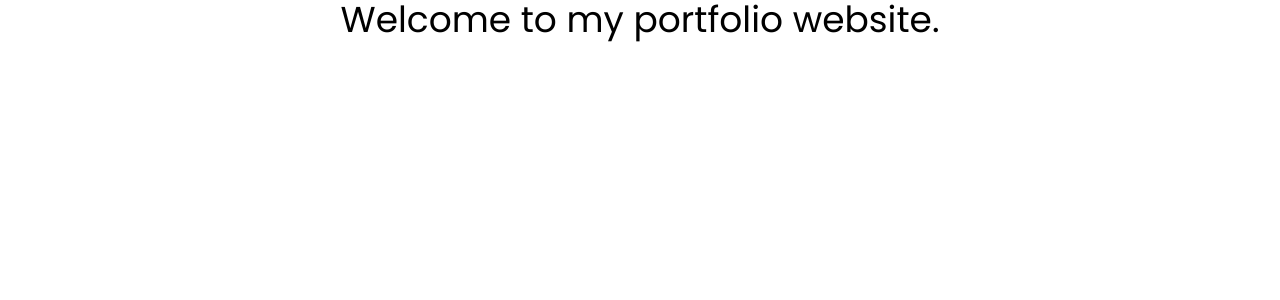
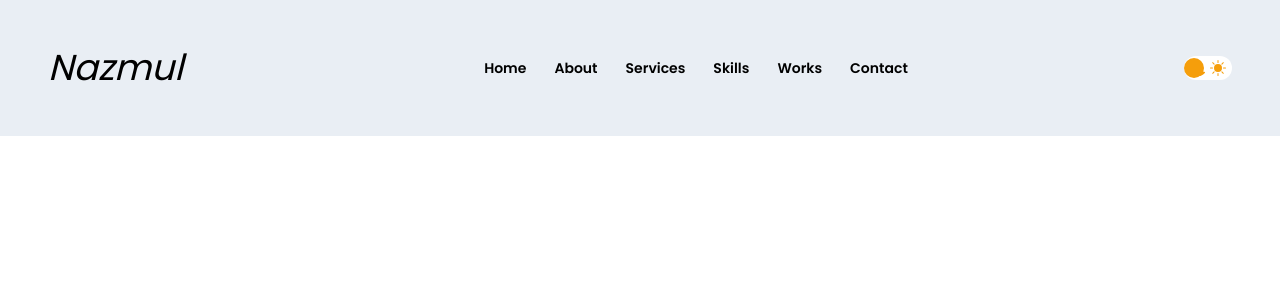
Before and after one commit to Nazmul1582/my-portfolio, a React (Vite) app: page / in a window 1280 px wide. Shown: the top 300 px of the page. Built offline with nearby package versions, Linux system fonts and the light colour scheme.

Commit message:
created a static navbar and a index.js file for put some variables

```diff
--- a/package.json
+++ b/package.json
@@ -11,7 +11,8 @@
   },
   "dependencies": {
     "react": "^18.2.0",
-    "react-dom": "^18.2.0"
+    "react-dom": "^18.2.0",
+    "react-icons": "^4.12.0"
   },
   "devDependencies": {
     "@types/react": "^18.2.37",
--- a/src/App.jsx
+++ b/src/App.jsx
@@ -1,8 +1,10 @@
+import Navbar from "./components/Navbar"
+
 function App() {
 
   return (
     <div className="font-poppins">
-      <h1 className="text-4xl text-center">Welcome to my portfolio website.</h1>
+      <Navbar />
     </div>
   )
 }
--- /dev/null
+++ b/src/components/Navbar.jsx
@@ -0,0 +1,67 @@
+import { navLinks } from "../index";
+import { BsMoonFill, BsSunFill } from "react-icons/bs";
+
+const Navbar = () => {
+    return (
+        <header
+        className={`w-full dark:bg-slate-800/75 dark:text-slate-100 bg-slate-200/75 fixed top-0 z-10 backdrop-blur-xl`}
+      >
+        <nav className="w-full xl:max-w-screen-xl mx-auto p-8 sm:p-12 py-5">
+          <div className="flex items-center justify-between">
+            <div className="w-40">
+              <a href="#home">
+                <span className="gradientText text-4xl italic pr-2">Nazmul</span>
+              </a>
+            </div>
+            <ul className="list-none md:flex hidden gap-3">
+              {navLinks.map((item) => (
+                <li key={item.id}>
+                  <a
+                    href={`#${item.id}`}
+                    className={`text-sm font-semibold p-2  duration-300`}
+                  >
+                    {item.title}
+                  </a>
+                </li>
+              ))}
+            </ul>
+
+            <div className="flex items-center justify-center gap-5">
+              <div
+                className="h-6 w-12 flex items-center justify-center border-0 border-amber-500 bg-white rounded-full relative cursor-pointer"
+              >
+                <BsMoonFill className="text-amber-500 w-5" />
+                <BsSunFill className="text-amber-500 w-5" />{" "}
+                <button
+                  className="w-5 h-5 rounded-full bg-amber-500 absolute left-0 border-0"
+
+                ></button>
+              </div>
+              <div
+                className="md:hidden block text-xl dark:text-slate-100 cursor-pointer"
+              >
+                <div
+                  className={`absolute top-20 right-0 dark:bg-slate-800 bg-slate-200 border-t-[1px] dark:border-slate-900 border-slate-300 p-6 w-full`}
+                >
+                  <ul className="list-none flex flex-col items-center fl">
+                    {navLinks.map((item) => (
+                      <li key={item.id}>
+                        <a
+                          href={`#${item.id}`}
+                          className={`text-sm font-semibold p-2 duration-300`}
+                        >
+                          {item.title}
+                        </a>
+                      </li>
+                    ))}
+                  </ul>
+                </div>
+              </div>
+            </div>
+          </div>
+        </nav>
+      </header>
+    );
+};
+
+export default Navbar;
--- /dev/null
+++ b/src/index.js
@@ -0,0 +1,26 @@
+export const navLinks = [
+    {
+      id: "home",
+      title: "Home",
+    },
+    {
+      id: "about",
+      title: "About",
+    },
+    {
+      id: "services",
+      title: "Services",
+    },
+    {
+      id: "skills",
+      title: "Skills",
+    },
+    {
+      id: "works",
+      title: "Works",
+    },
+    {
+      id: "contact",
+      title: "Contact",
+    },
+  ];
```
Also changed, not shown: 1 other file (tests, documents, lock files or other folders).
